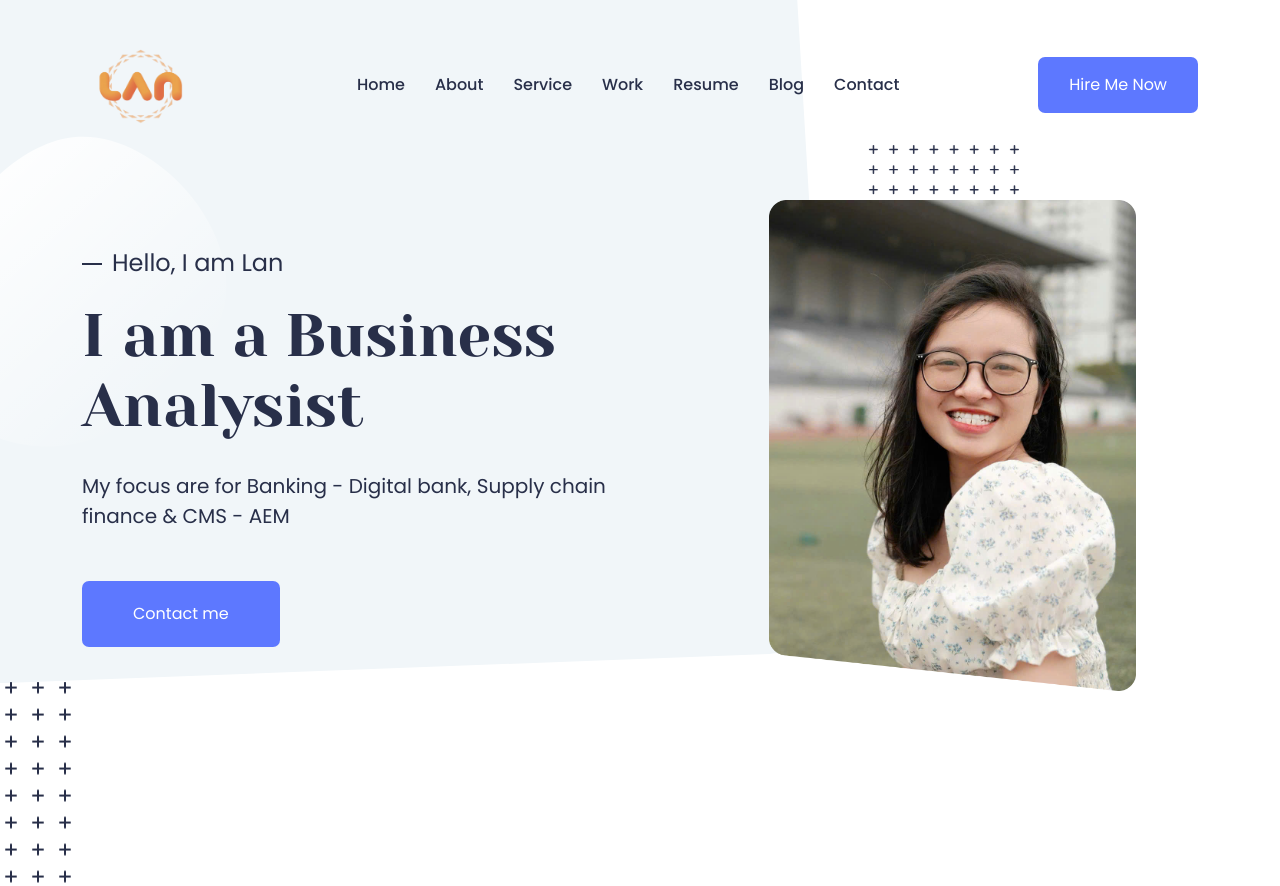
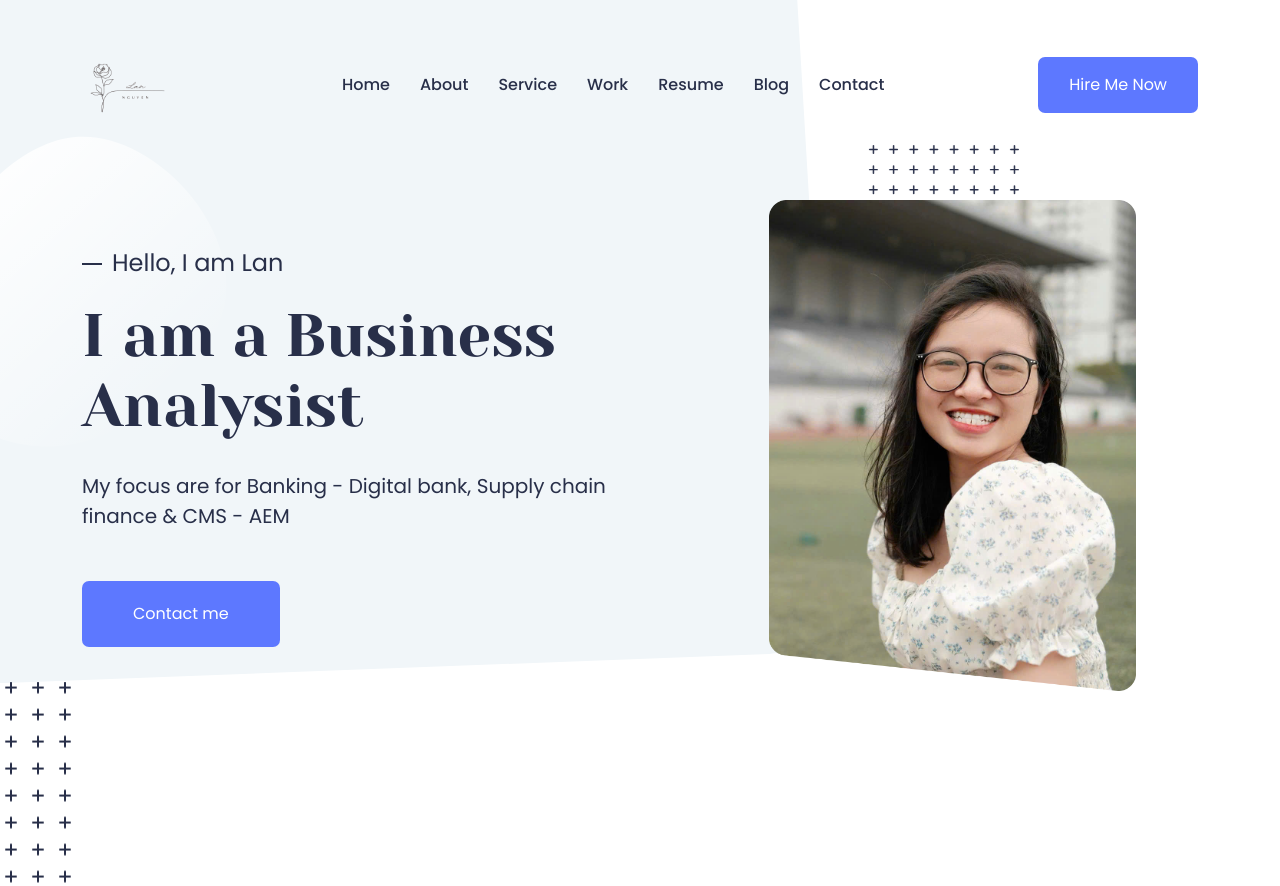
Before and after one commit to Lannt5/Portfolio, a website: page portio-master/index.html in a window 1280 px wide. Shown: the top 886 px of the page. Drawn offline with Linux system fonts and the light colour scheme; some packages are replaced by stand-ins of ours.

Commit message:
change in logo & favicon - lan 20250603

```diff
--- a/portio-master/index.html
+++ b/portio-master/index.html
@@ -24,8 +24,8 @@
   <link href="css/style.css" rel="stylesheet" />
 
   <!--Favicon-->
-  <link rel="shortcut icon" href="images/favicon.ico" type="image/x-icon" />
-  <link rel="icon" href="images/favicon-32x32.png" type="image/x-icon" />
+  <link rel="shortcut icon" href="images/faviconLan.ico" type="image/x-icon" />
+  <link rel="icon" href="images/faviconLan.ico" type="image/x-icon" />
 </head>
 
 <body data-spy="scroll">
@@ -43,7 +43,7 @@
     <div class="container">
       <div data-v-component-site>
         <a class="navbar-brand" href="index.html" data-v-url-params='{"host":"www.*.*"}'>
-          <img src="images/site-navigation/myLogo.png" alt="Site logo" style="width: 120px;" loading="lazy" class="logo-default logo-main" alt="site-logo" data-v-site-logo>
+          <img src="images/site-navigation/Lan-removebg-preview.png" alt="Site logo" style="width: 90px;" loading="lazy" class="logo-default logo-main" alt="site-logo" data-v-site-logo>
           <!--
 			   <img src="img/logo.png" alt="Site logo" loading="lazy" class="logo-sticky logo-main" src="images/logo.svg" alt="logo" data-v-site-logo-sticky>
 			   <img src="img/logo-white.png" alt="logo" loading="lazy" class="logo-default-dark logo-main" src="images/logo.svg" alt="logo" data-v-site-logo-dark>
```
Also changed, not shown: portio-master/images/faviconLan.ico (added), portio-master/images/site-navigation/Lan-removebg-preview.png (added).
